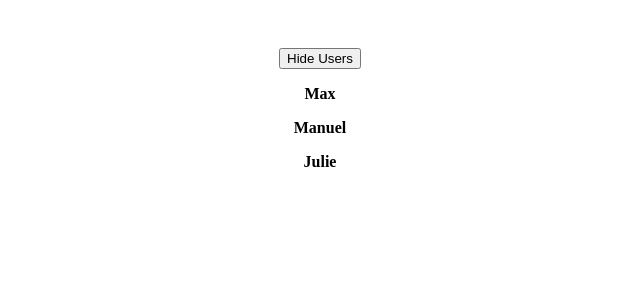
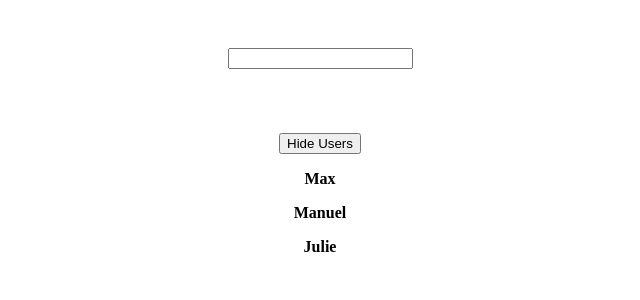
Before and after one commit to Nathaniyell/Class-Components, a React (Create React App) app: page / in a window 1280 px wide. Shown: the top 300 px of the page, without its empty margins (320-960 px from the left). Built offline with nearby package versions, Linux system fonts and the light colour scheme.

Commit message:
add filterUsers component

```diff
--- a/src/App.js
+++ b/src/App.js
@@ -1,11 +1,11 @@
 import React from "react"
-import Users from "./components/Users"
+import UserFinder from "./components/UserFinder";
 
 
 function App() {
   return (
     <div>
-      <Users />
+      <UserFinder />
     </div>
   );
 }
--- /dev/null
+++ b/src/components/UserFinder.js
@@ -0,0 +1,42 @@
+import {useState, useEffect } from 'react';
+
+import Users from './Users';
+import classes from './UserFinder.module.css';
+
+const DUMMY_USERS = [
+  { id: 'u1', name: 'Max' },
+  { id: 'u2', name: 'Manuel' },
+  { id: 'u3', name: 'Julie' },
+];
+
+const UserFinder = () => {
+  const [filteredUsers, setFilteredUsers] = useState(DUMMY_USERS);
+  const [searchTerm, setSearchTerm] = useState('');
+
+  useEffect(() => {
+    setFilteredUsers(
+      DUMMY_USERS.filter((user) => user.name.includes(searchTerm))
+    );
+  }, [searchTerm]);
+
+  const searchChangeHandler = (event) => {
+    setSearchTerm(event.target.value);
+  };
+
+  return (
+    <>
+      <div className={classes.finder}>
+        <input type='search' onChange={searchChangeHandler} />
+      </div>
+      <Users users={filteredUsers} />
+    </>
+  );
+};
+
+export default UserFinder;
+
+/*
+-componentDidMount() - called once the component mounts the DOM and is evaluated and rendered. It is similar to useEffect(..., [])
+-componentDidUpdate() - called once there is any change in your state and the component is re-evaluated and rerendered. it is similar to the useEffect(..., [someValue]), where the `someValue` determines when the effect is rerun
+-componentWillUnmount() - is called right before the component is removed from the DOM. The equivalent is the cleanUp function of the useEffect. useEffect(()=>{return()=>{...}}, [])
+*/
--- /dev/null
+++ b/src/components/UserFinder.module.css
@@ -0,0 +1,8 @@
+.finder {
+    margin: 2rem auto;
+    background-color: white;
+    padding: 1rem;
+    border-radius: 12px;
+    max-width: 40rem;
+    text-align: center;
+  }
--- a/src/components/Users.js
+++ b/src/components/Users.js
@@ -2,12 +2,6 @@ import { Component } from "react";
 import User from "./User";
 
 import classes from "./Users.module.css";
-
-const DUMMY_USERS = [
-  { id: "u1", name: "Max" },
-  { id: "u2", name: "Manuel" },
-  { id: "u3", name: "Julie" },
-];
 
 class Users extends Component {
   constructor() {
@@ -33,7 +27,7 @@ class Users extends Component {
   render() {
     const usersList = (
       <ul>
-        {DUMMY_USERS.map((user) => (
+        {this.props.users.map((user) => (
           <User key={user.id} name={user.name} />
         ))}
       </ul>
```
